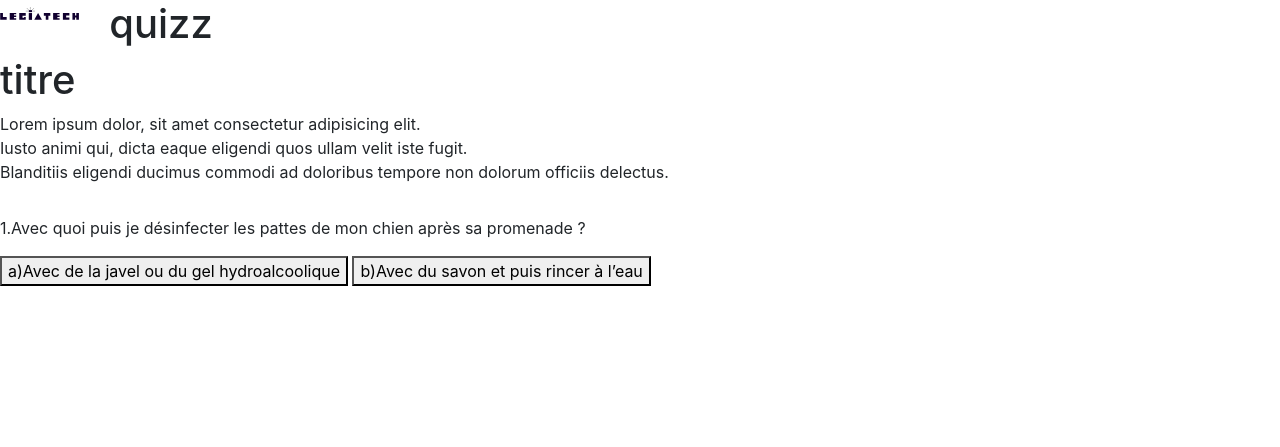
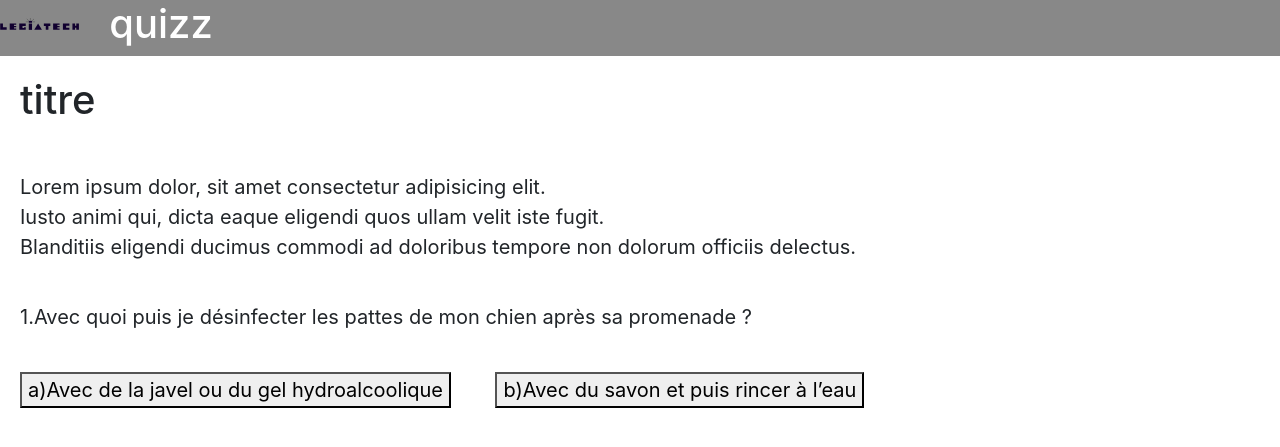
Before and after one commit to loich91/PROJET-HACKATON, a PHP site: page / in a window 1280 px wide. Shown: the top 447 px of the page. Run offline with PHP 8.4, Linux system fonts and the light colour scheme.

Commit message:
première mise en forme

```diff
--- a/front-end/css/screen.css
+++ b/front-end/css/screen.css
@@ -1,28 +1,39 @@
+header{
+    background-color: #888888;
+}
 .logo{
 
+margin-top:18px ;
+}
+.quizz{
+    color:white;
 
 }
-.quizz{
+.titre1{
+    margin: 20px;
+}
+.lorem{
+    margin: 20px;
+    font-size: 20px;
+}
+.ask{
+    margin: 20px;
+    font-size: 20px;
+}
+.answer1{
+    margin: 20px;
+    font-size: 20px;
+}
+.answer2{
+    margin: 20px;
+    font-size: 20px;
+}
+.reponseJuste{
+    margin: 20px;
+    font-size: 20px;
+}
+.message{
+    margin: 20px;
+    font-size: 20px;
 
 }
-.titre{
-
-}
-.titre{
-
-}
-.ask{
-
-}
-.answer1{
-
-}
-.answer2{
-
-}
-.reponseJuste{
-
-}
-.message{
-
-}
--- a/front-end/index.html
+++ b/front-end/index.html
@@ -19,7 +19,11 @@
             <div class="col-12 col-lg-11">
                 <h1 class="quizz">quizz</h1>
             </div>
-            <div class="col-12 col-lg-12">
+        </div>
+    </header>
+    <main>
+        <div class="row">
+            <div class="col-12 col-lg-12 titre1">
                 <h1 class="titre">titre</h1>
             </div>
             <div class="col-12 col-lg-12">
@@ -35,12 +39,10 @@
                     <button class='answer1' id='answer1'></button>
                     <button class='answer2' id='answer2'></button>
                     <p class="reponseJuste" id="reponseJuste"></p>
-                    <p id="message"></p>
+                    <p id="message" class="message"></p>
                 </p>
             </div>
         </div>
-    </header>
-    <main>
     </main>
     <footer>
         <p class='answer2' id='answer2'></p>
```
